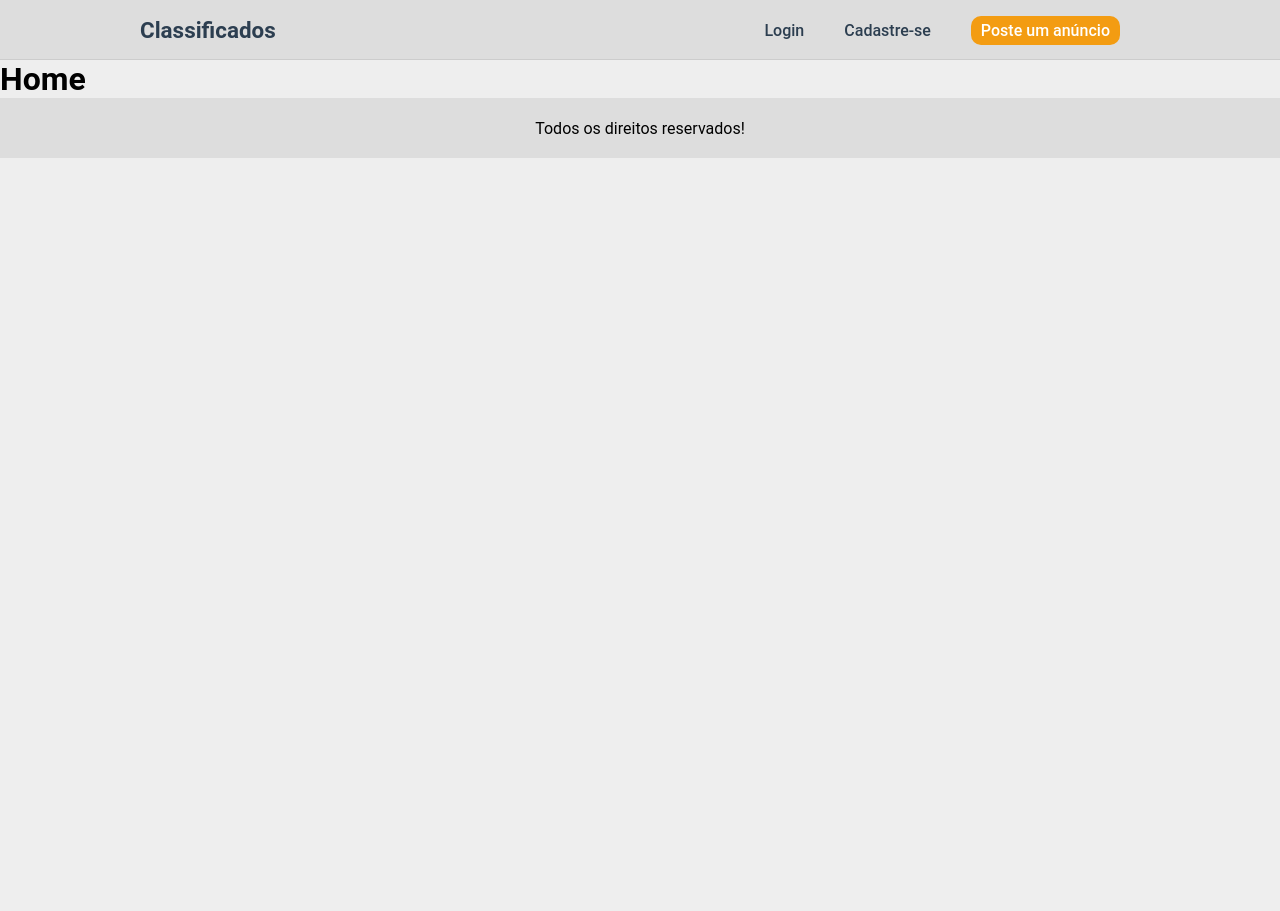
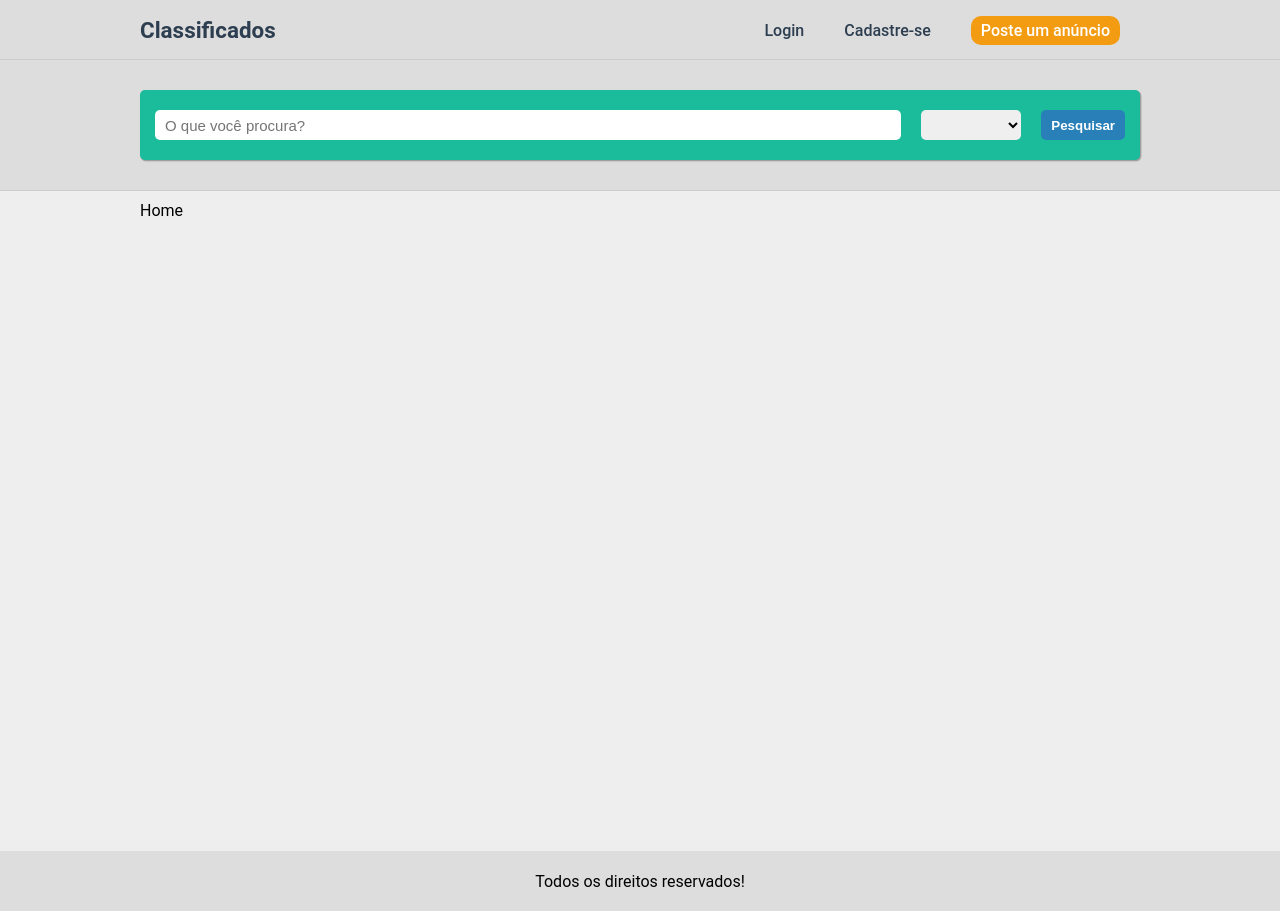
Before and after one commit to luizsantos85/react-classificado, a React (Create React App) app: page / in a window 1280 px wide. Before the commit the page ends 800 px from the top, so only its background shows below. Built offline with nearby package versions, Linux system fonts and the light colour scheme.

Commit message:
inicio template home e ajustes no estilos

```diff
--- a/src/GlobalStyle.js
+++ b/src/GlobalStyle.js
@@ -49,7 +49,7 @@ export const PageBody = styled.div``;
 export const PageContainer = styled.div`
   max-width: 1000px;
   margin: auto;
-  padding: 40px 0;
+  padding: 10px 0;
 `;
 
 export const PageTitle = styled.h1`
--- a/src/pages/Cadastro/index.js
+++ b/src/pages/Cadastro/index.js
@@ -45,8 +45,8 @@ const Cadastro = () => {
 
   return (
     <PageContainer className="animeLeft">
-      <PageTitle>Cadastro</PageTitle>
       <PageArea>
+        <PageTitle>Cadastro</PageTitle>
         <form onSubmit={handleSubmit}>
           {error && <ErrorMessage>{error}</ErrorMessage>}
 
--- a/src/pages/Cadastro/styled.js
+++ b/src/pages/Cadastro/styled.js
@@ -1,7 +1,8 @@
 import styled from 'styled-components';
 
 export const PageArea = styled.div`
-  height: 70vh;
+  height: 80vh;
+  margin-top: 40px;
 
   form {
     max-width: 600px;
--- a/src/pages/Home/index.js
+++ b/src/pages/Home/index.js
@@ -1,11 +1,33 @@
-import React from 'react'
+import React, { useState } from 'react';
+import { PageArea, SearchArea } from './styled';
+import { PageContainer } from '../../GlobalStyle';
+import useApi from '../../helpers/Api';
 
 const Home = () => {
+  const api = useApi();
+
   return (
-    <div>
-      <h1>Home</h1>
-    </div>
-  )
-}
+    <>
+      <SearchArea>
+        <PageContainer className="animeLeft">
+          <div className="searchBox">
+            <form method="GET" action="/ads">
+              <input type="text" name="q" placeholder="O que você procura?"/>
+              <select name="state">
+                <option value=""></option>
+              </select>
+              <button>Pesquisar</button>
+            </form>
+          </div>
+          <div className="categoryList"></div>
+        </PageContainer>
+      </SearchArea>
 
-export default Home
+      <PageContainer className="animeLeft">
+        <PageArea>Home</PageArea>
+      </PageContainer>
+    </>
+  );
+};
+
+export default Home;
--- /dev/null
+++ b/src/pages/Home/styled.js
@@ -0,0 +1,57 @@
+import styled from 'styled-components';
+
+export const PageArea = styled.div`
+  height: 80vh;
+
+
+`;
+
+export const SearchArea = styled.div`
+  background-color:#ddd;
+  border-bottom: 1px solid #ccc;
+  padding: 20px 0;
+
+  .searchBox{
+    background-color:#1abc9c;
+    padding:20px 15px;
+    border-radius: 5px;
+    box-shadow: 1px 1px 1px 0.3px rgba(0,0,0,.3);
+    display:flex;
+
+    form{
+      flex:1;
+      display:flex;
+
+      input,select{
+        height: 30px;
+        border:0;
+        border-radius:5px;
+        outline:0;
+        font-size: 15px;
+        color:#000;
+        margin-right: 20px;
+      }
+      input{
+        padding: 0 10px;
+        flex:1;
+      }
+      select{
+        width: 100px;
+      }
+      button{
+        padding:5px 10px;
+        border-radius: 5px;
+        background-color:#2980b9;
+        color: #fff;
+        font-weight:600;
+        transition: all ease .4s;
+
+        &:hover{
+          opacity: .6;
+          color:#222;
+        }
+      }
+    }
+  }
+
+`;
--- a/src/pages/Login/index.js
+++ b/src/pages/Login/index.js
@@ -29,8 +29,8 @@ const Login = () => {
 
   return (
     <PageContainer className="animeLeft">
+      <PageArea>
       <PageTitle>Login</PageTitle>
-      <PageArea>
         <form onSubmit={handleSubmit}>
           {error && <ErrorMessage>{error}</ErrorMessage>}
 
--- a/src/pages/Login/styled.js
+++ b/src/pages/Login/styled.js
@@ -1,7 +1,8 @@
 import styled from 'styled-components';
 
 export const PageArea = styled.div`
-  height: 70vh;
+  height: 80vh;
+  margin-top: 40px;
 
   form {
     max-width: 600px;
```
